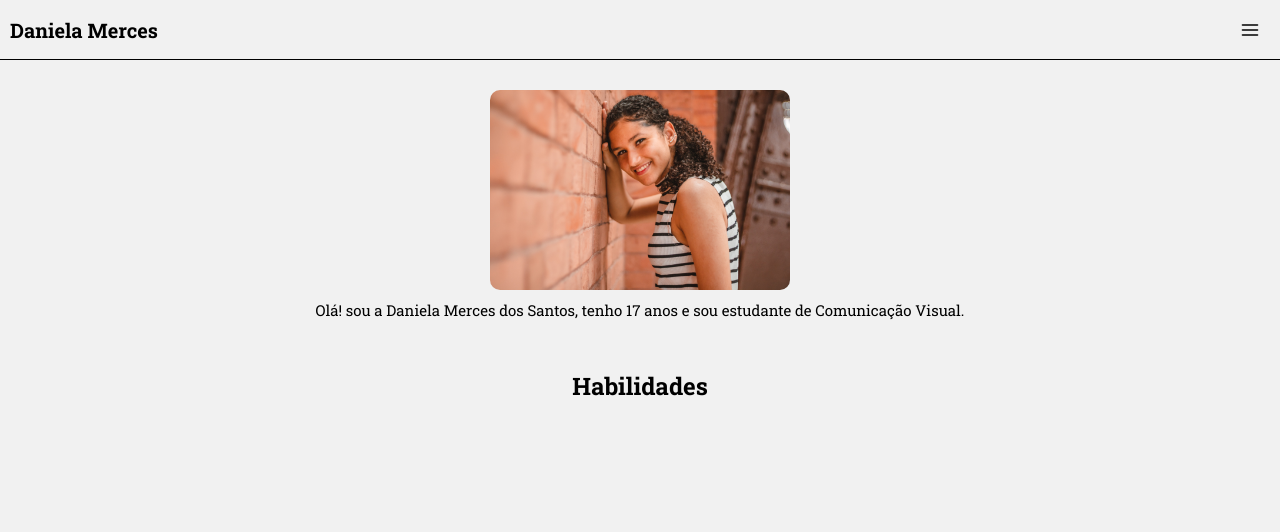
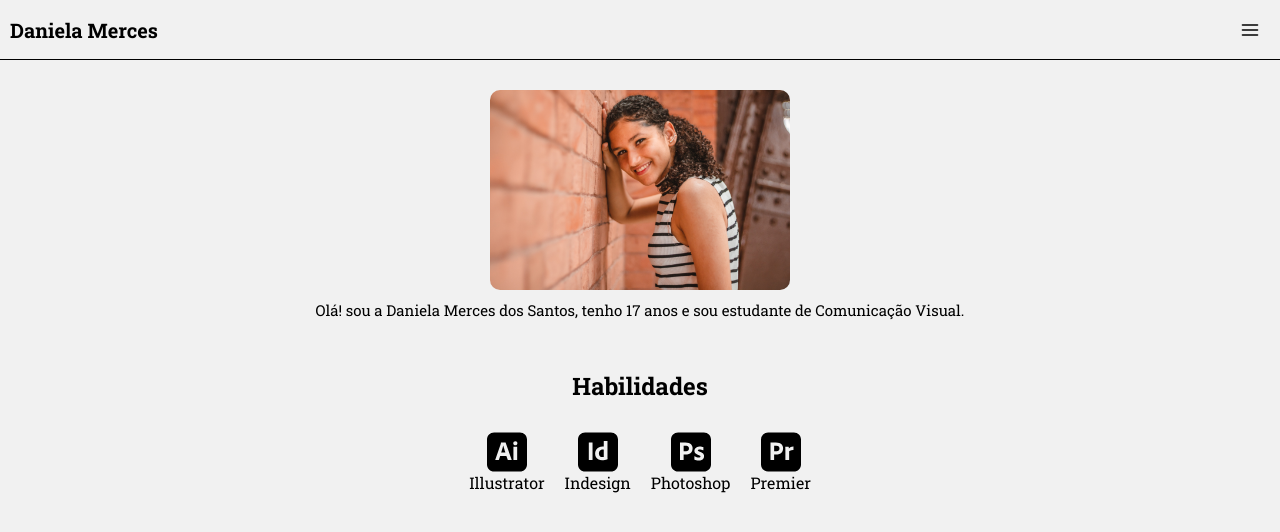
Before and after one commit to Dev-JoaoVictor/portifolio-daniela, a React (Vite) app: page / in a window 1280 px wide. Shown: the top 532 px of the page. Built offline with nearby package versions, Linux system fonts and the light colour scheme.

Commit message:
Criando as skills

```diff
--- /dev/null
+++ b/src/Components/Skills/index.jsx
@@ -0,0 +1,27 @@
+import { Container } from "./styles";
+import {
+  SiAdobeillustrator,
+  SiAdobeindesign,
+  SiAdobephotoshop,
+  SiAdobepremierepro,
+} from "react-icons/si";
+
+const skills = [
+  { name: "Illustrator", icon: SiAdobeillustrator },
+  { name: "Indesign", icon: SiAdobeindesign },
+  { name: "Photoshop", icon: SiAdobephotoshop },
+  { name: "Premier", icon: SiAdobepremierepro },
+];
+
+export function Skills() {
+  return (
+    <Container>
+      {skills.map((skill, index) => (
+        <li key={index}>
+          <skill.icon />
+          <span>{skill.name}</span>
+        </li>
+      ))}
+    </Container>
+  );
+}
--- /dev/null
+++ b/src/Components/Skills/styles.js
@@ -0,0 +1,25 @@
+import styled from "styled-components";
+
+export const Container = styled.ul`
+  display: flex;
+  justify-content: center;
+  flex-wrap: wrap;
+  gap: 2rem;
+  list-style: none;
+
+  margin-top: 3rem;
+
+  > li {
+
+    display: flex;
+    flex-direction: column;
+    align-items: center;
+    justify-content: center;
+
+    > svg {
+      font-size: 4rem;
+    }
+  }
+
+
+`;
--- a/src/pages/Home/index.jsx
+++ b/src/pages/Home/index.jsx
@@ -1,9 +1,10 @@
 import Perfil from "../../assets/perfil.jpg";
+import {SiAdobeillustrator} from "react-icons/si"
+
 import { Container, About } from "./styles";
-import {SiAdobeindesign} from 'react-icons/si'
-
 import { Header } from "../../Components/Header";
 import { Section } from "../../components/Section";
+import { Skills } from "../../components/Skills";
 
 export function Home() {
   return (
@@ -18,6 +19,7 @@ export function Home() {
           </p>
         </About>
         <Section title="Habilidades">
+          <Skills/>
         </Section>
       </main>
     </Container>
```
Also changed, not shown: src/pages/Home/styles.js (line endings or trailing spaces).
